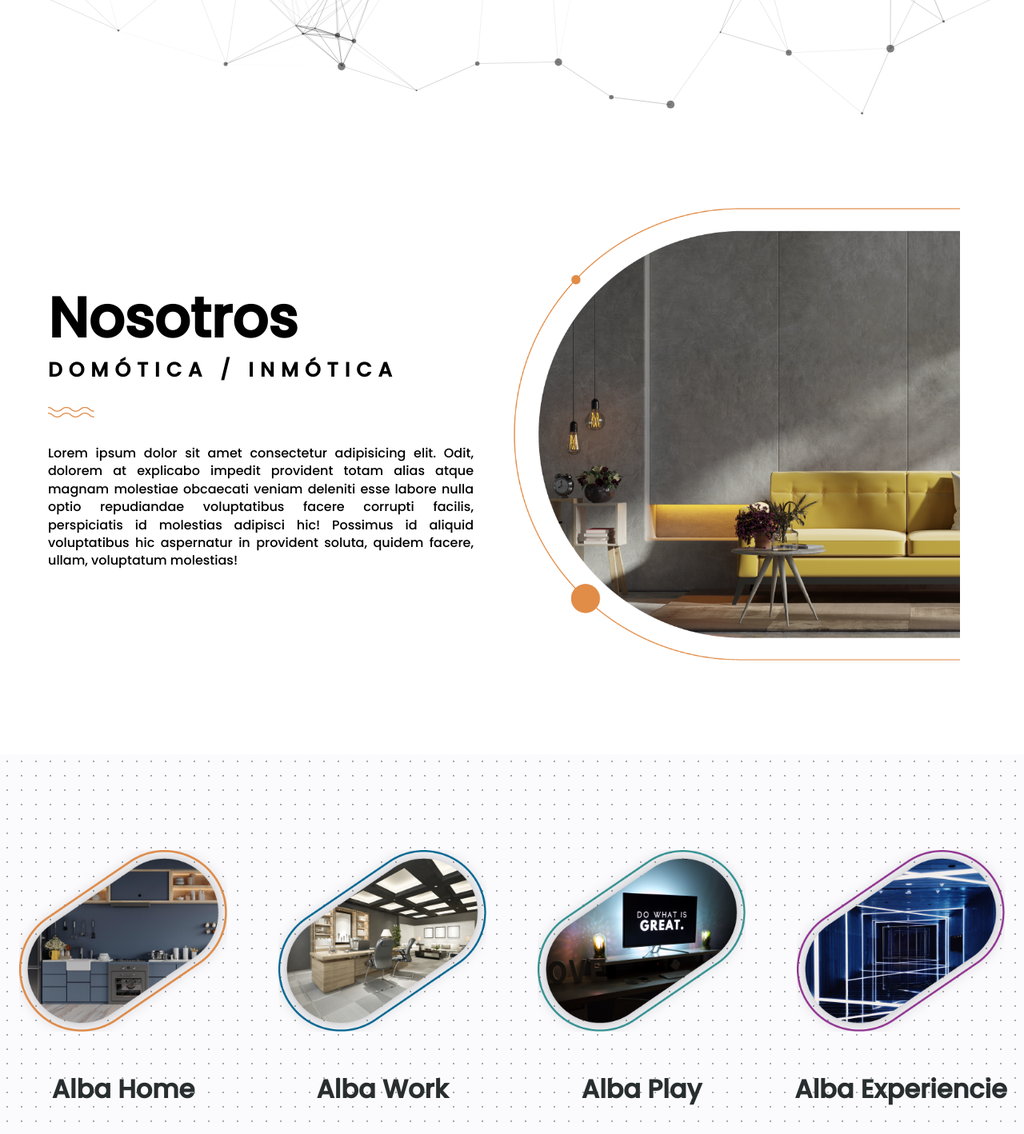
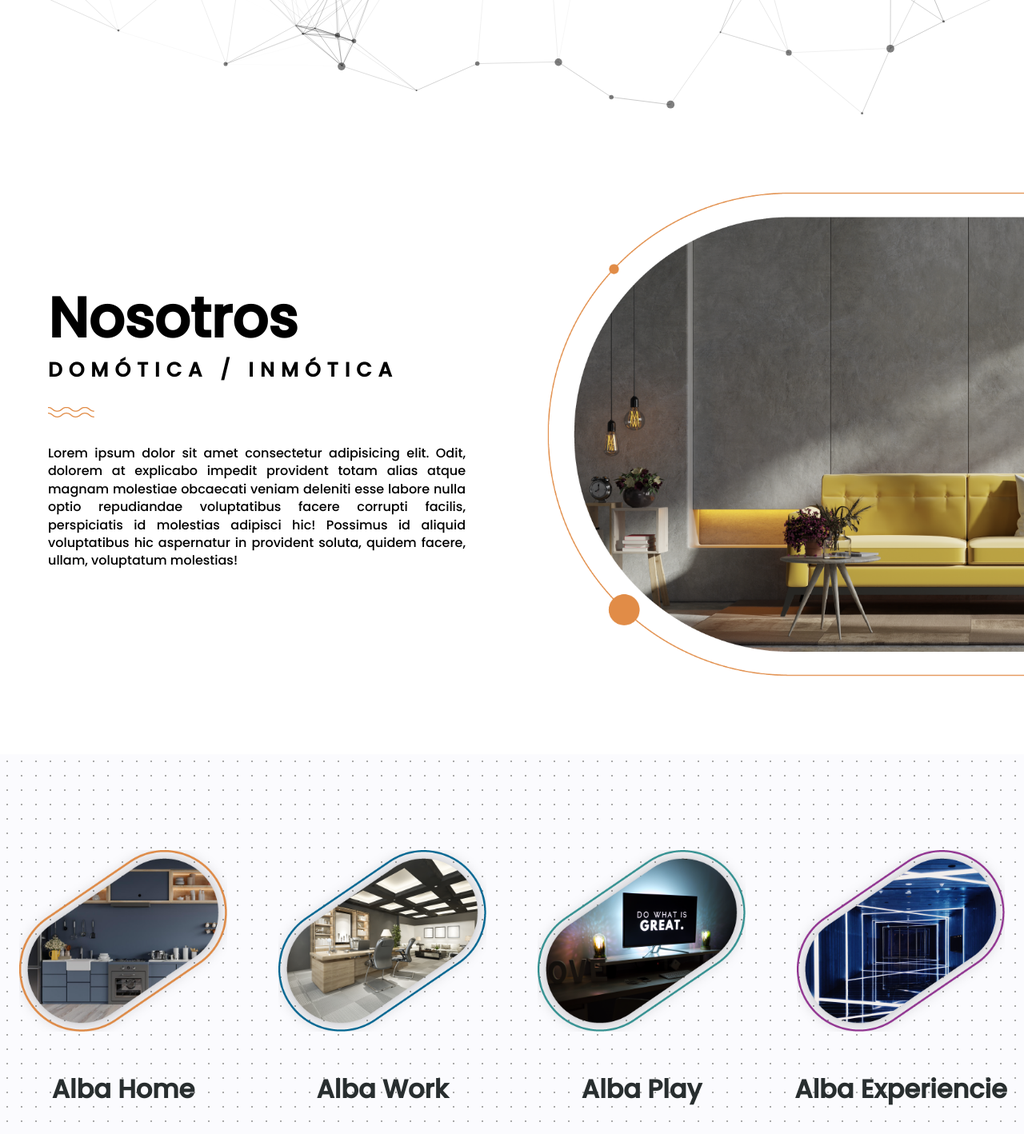
Before and after one commit to ABSVega/Albaweb, a PHP site: page / in a window 1280 px wide. Shown: the part 707-2125 px from the top of the page at 80% size. Run offline with PHP 8.4, Linux system fonts and the light colour scheme.

Commit message:
tercera_version

```diff
--- a/css/style.css
+++ b/css/style.css
@@ -199,7 +199,6 @@ header {
 /*About us*/
 .about__us_container {
     height: 100vh;
-    max-width: 1200px;
     display: grid;
     grid-template-columns: 1fr 1fr;
     gap: 1em;
@@ -208,6 +207,7 @@ header {
 
 .about__us_texts {
     margin-left: 60px;
+    padding-right: 50px;
     text-align: justify;
 }
 
```
